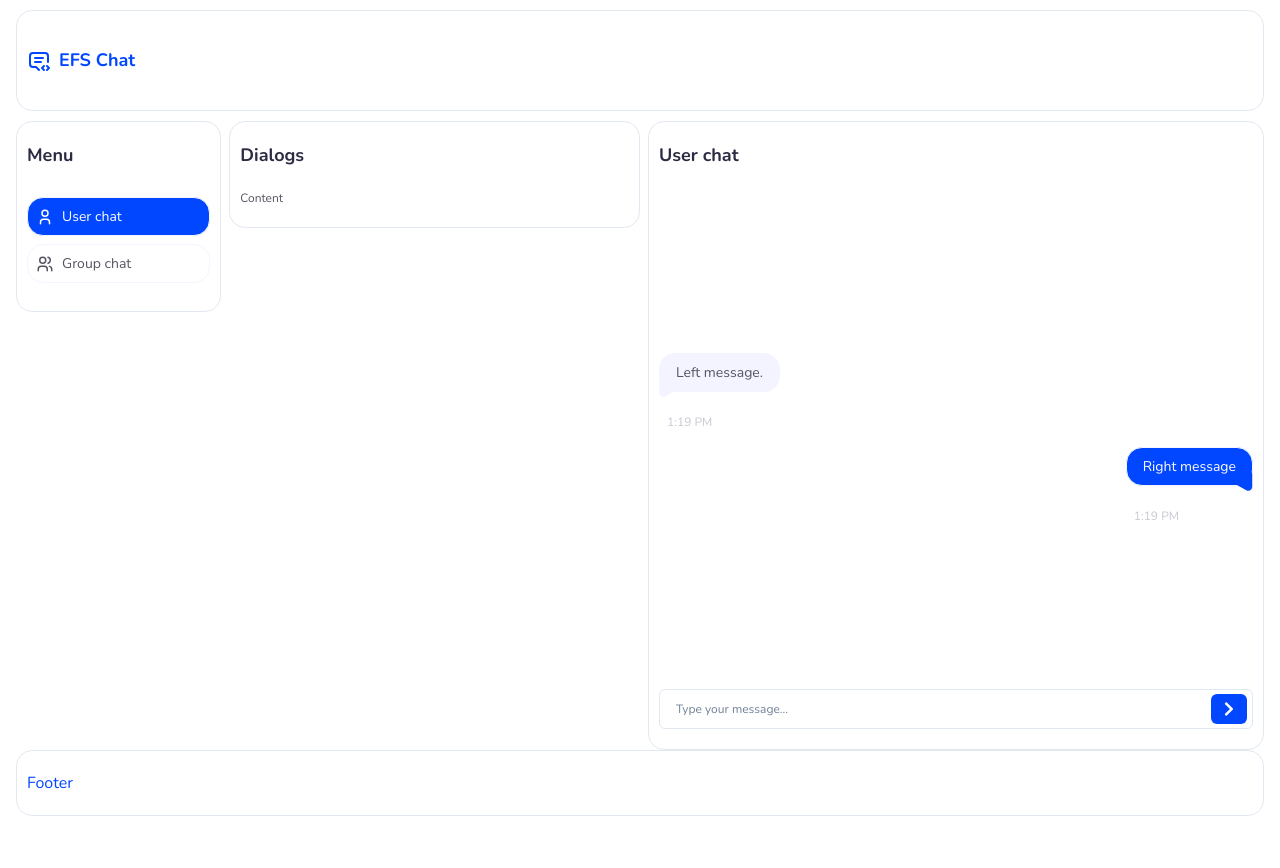
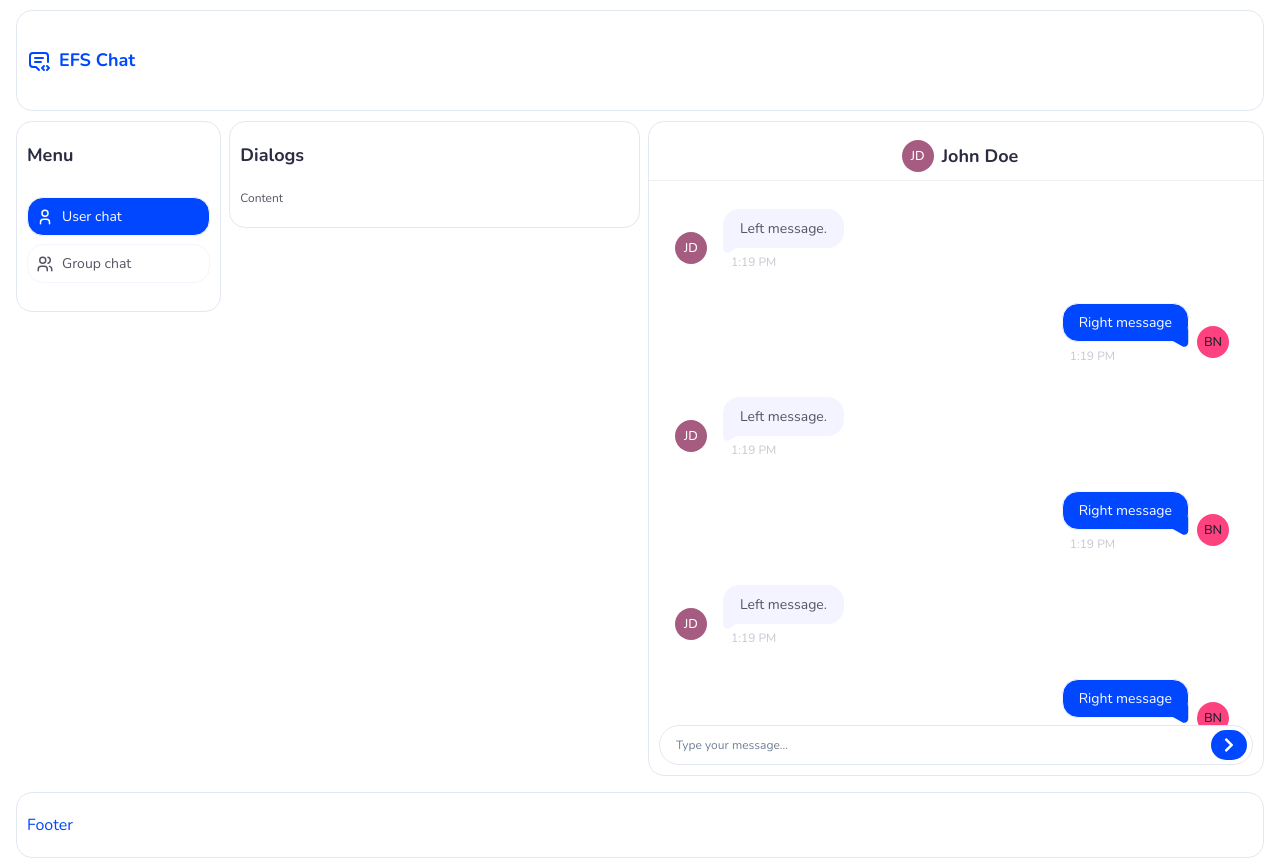
Before and after one commit to brandalx/EFSChat-client, a React (Vite) app: page /messenger in a window 1280 px wide. Before the commit the page ends 826 px from the top, so only its background shows below. Built offline with nearby package versions, Linux system fonts and the light colour scheme.

Commit message:
feat: user chat layout

```diff
--- a/src/components/Messenger/InputMessage.jsx
+++ b/src/components/Messenger/InputMessageUser.jsx
@@ -2,14 +2,20 @@ import { ChevronRightIcon } from '@chakra-ui/icons';
 import { Box, Button, Icon, Input, InputGroup, InputRightElement } from '@chakra-ui/react';
 import React from 'react';
 import { FaChevronLeft, FaChevronRight } from 'react-icons/fa';
-export default function InputMessage() {
+export default function InputMessageUser() {
   return (
-    <Box>
+    <Box px='10px'>
       <Box>
         <InputGroup size='md'>
-          <Input fontSize='3xs' _placeholder={{ fontSize: '3xs' }} placeholder='Type your message...' />
+          <Input
+            borderRadius='100px'
+            fontSize='3xs'
+            _placeholder={{ fontSize: '3xs' }}
+            placeholder='Type your message...'
+          />
           <InputRightElement>
             <Button
+              borderRadius='100px'
               size='2xs'
               me={2}
               color='white'
--- a/src/components/Messenger/LeftMessage.jsx
+++ b/src/components/Messenger/LeftMessage.jsx
@@ -1,4 +1,4 @@
-import { Box, Text } from '@chakra-ui/react';
+import { Avatar, Box, Text } from '@chakra-ui/react';
 import React from 'react';
 import LeftCorner from '../../assets/svg/LeftCorner';
 
@@ -14,7 +14,10 @@ export default function LeftMessage() {
   }
 
   return (
-    <Box justifyContent='flex-start' display='flex'>
+    <Box justifyContent='flex-start' display='flex' alignItems='center'>
+      <Box me={2}>
+        <Avatar size='sm' name='John Doe' me={2} />
+      </Box>
       <Box my={2} w='fit-content'>
         <Box
           w='fit-content'
@@ -37,7 +40,7 @@ export default function LeftMessage() {
           <LeftCorner />
         </Box>
 
-        <Box ms={2}>
+        <Box transform='translateY(-16px)' ms={2}>
           <Text color='neutral.grayLight' fontWeight='regular' fontSize='3xs'>
             {formatTime(Date.now())}
           </Text>
--- a/src/components/Messenger/RightMessage.jsx
+++ b/src/components/Messenger/RightMessage.jsx
@@ -1,4 +1,4 @@
-import { Box, Text } from '@chakra-ui/react';
+import { Avatar, Box, Text } from '@chakra-ui/react';
 import React from 'react';
 import RightCorner from '../../assets/svg/RightCorner';
 
@@ -14,7 +14,7 @@ export default function RightMessage() {
   }
 
   return (
-    <Box justifyContent='flex-end' display='flex'>
+    <Box justifyContent='flex-end' display='flex' alignItems='center'>
       <Box my={2} w='fit-content'>
         <Box
           w='fit-content'
@@ -37,12 +37,15 @@ export default function RightMessage() {
           <RightCorner />
         </Box>
 
-        <Box ms={2}>
+        <Box transform='translateY(-16px)' ms={2}>
           <Text color='neutral.grayLight' fontWeight='regular' fontSize='3xs'>
             {formatTime(Date.now())}
           </Text>
         </Box>
       </Box>
+      <Box>
+        <Avatar ms={2} size='sm' name='Brandon Nolan' me={2} />
+      </Box>
     </Box>
   );
 }
--- a/src/components/Messenger/UserChat.jsx
+++ b/src/components/Messenger/UserChat.jsx
@@ -1,29 +1,44 @@
-import { Box, Text } from '@chakra-ui/react';
+import { Box, StackDivider, Divider, Text, Avatar } from '@chakra-ui/react';
 import React from 'react';
 import LeftMessage from './LeftMessage';
 import RightMessage from './RightMessage';
-import InputMessage from './InputMessage';
+
+import InputMessageUser from './InputMessageUser';
 
 export default function UserChat() {
   return (
-    <Box>
-      <Box borderRadius='16px' borderWidth='1px' py='20px' px='10px'>
-        <Text fontSize='xs' fontWeight='bold' color='neutral.black'>
-          User chat
-        </Text>
-        <Box height='70vh' pt={5}>
+    <Box mb={4}>
+      <Box borderRadius='16px' borderWidth='1px' py='10px'>
+        <Box py={2} ms={2} display='flex' justifyContent='center' alignItems='center'>
+          <Avatar size='sm' name='John Doe' me={2} />
+          <Text textAlign='center' fontSize='xs' fontWeight='bold' color='neutral.black'>
+            John Doe
+          </Text>
+        </Box>
+
+        <Divider />
+        <Box px='10px' overflow='scroll' height='68vh' pt={5}>
           <Box display='flex' flexDir='column' justifyContent='space-between' h='100%'>
             <Box></Box>
-            <Box>
+            <Box mx={4}>
+              <LeftMessage />
+              <RightMessage />
+              <LeftMessage />
+              <RightMessage />
+              <LeftMessage />
+              <RightMessage />
+              <LeftMessage />
+              <RightMessage />
+              <LeftMessage />
+              <RightMessage />
               <LeftMessage />
               <RightMessage />
             </Box>
 
-            <Box>
-              <InputMessage />
-            </Box>
+            <Box></Box>
           </Box>
         </Box>
+        <InputMessageUser />
       </Box>
     </Box>
   );
```
